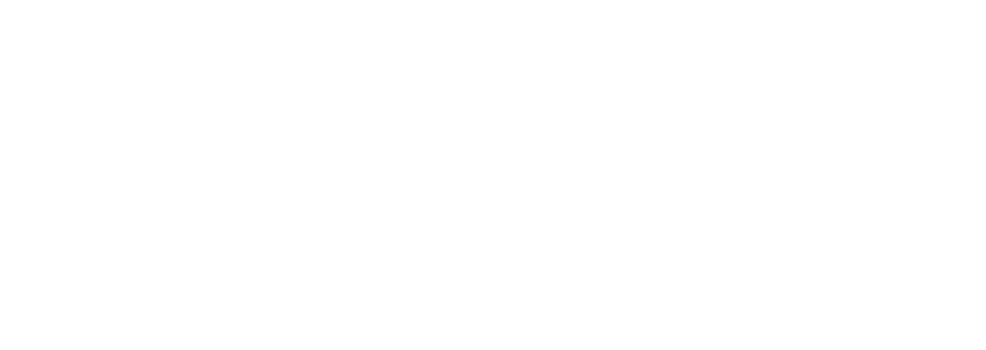
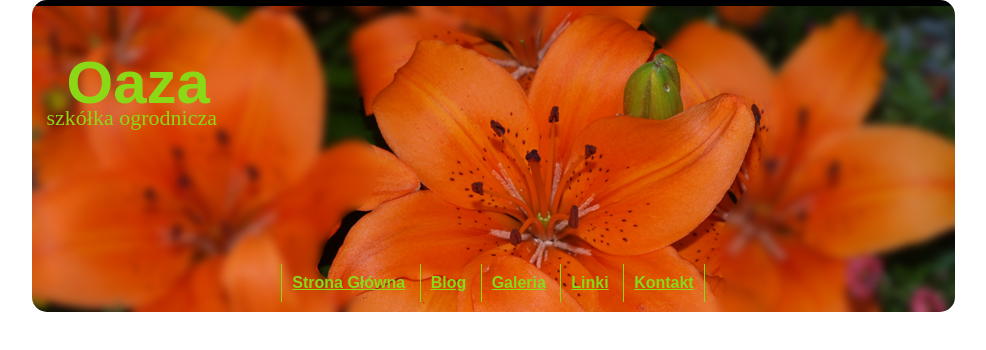
Before and after one commit to MarcinBdr/Project-position, a plain HTML site: page index.html in a window 1280 px wide. Shown: the whole page, without its empty margins (147-1133 px from the left). Drawn offline with Linux system fonts and the light colour scheme.

Commit message:
header
zrobiłem tło header'a oraz linki ilogo główne

```diff
--- a/index.html
+++ b/index.html
@@ -3,12 +3,28 @@
     <head>
         <meta charset="utf-8"/>
         <title>
-            <header>
-
-            </header>
+           Oaza
         </title>
     </head>
     <body>
+        <link rel="stylesheet" href="./style.css"/>
+        <header>
+            <b>
+                <a href="./" id="oaza">Oaza</a><br/>
+            </b>
+            <p>
+                <a href="./" id="so">szkółka ogrodnicza</a>
+            </p>
+            <ul>
+                <b>
+                    <li><a href="#">Strona Główna</a></li>
+                    <li><a href="#">Blog</a></li>
+                    <li><a href="#">Galeria</a></li>
+                    <li><a href="#">Linki</a></li>
+                    <li id="header_li_end"><a href="#">Kontakt</a></li>
+                </b>
+            </ul>
+        </header>
         <nav id="left_nav">
             <div id="l_top">
 
--- a/style.css
+++ b/style.css
@@ -0,0 +1,55 @@
+body *{
+    box-sizing: border-box;
+}
+body{
+    width: 923px;
+    margin: auto;
+}
+header{
+    background-image: url("./images/logo_1.jpg");
+    position: relative;
+    width: 923px;
+    height: 312px;
+    border-radius: 15px;
+}
+#oaza, #so{
+    position: absolute;
+    color: rgb(139, 216, 23);
+}
+#oaza{
+    font-family: Arial;
+    left: 35px;
+    font-size: 60px;
+    top: 48px;
+    text-decoration: none;
+}
+#so{
+    text-decoration: none;
+    top:105px;
+    left:15px;
+    font-size: 22px;
+}
+header li{
+    display: inline-block;
+    padding: 10px;
+    text-decoration: none;
+    border-left: 1px solid rgb(139, 216, 23);
+}
+header li a{
+    color: rgb(139, 216, 23);
+}
+#header_li_end{
+    border-right: 1px solid rgb(139, 216, 23);
+}
+header ul{
+    font-family: Arial;
+    font-size: medium;
+    text-align: center;
+    position: absolute;
+    margin-bottom: 5px;
+    bottom:5px;
+    width:70%;
+    margin-left: 15%;
+    margin-right: 15%;
+    padding: 0px;
+}
```
